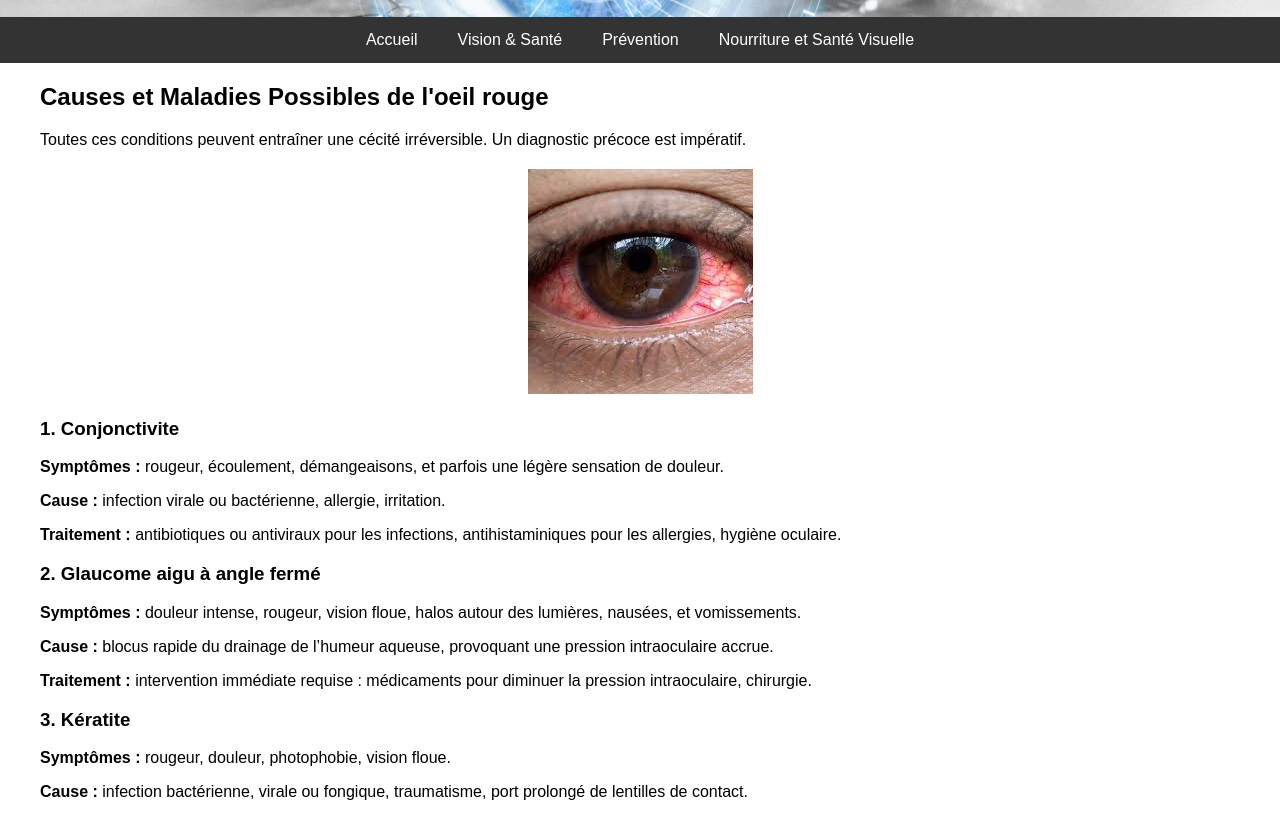
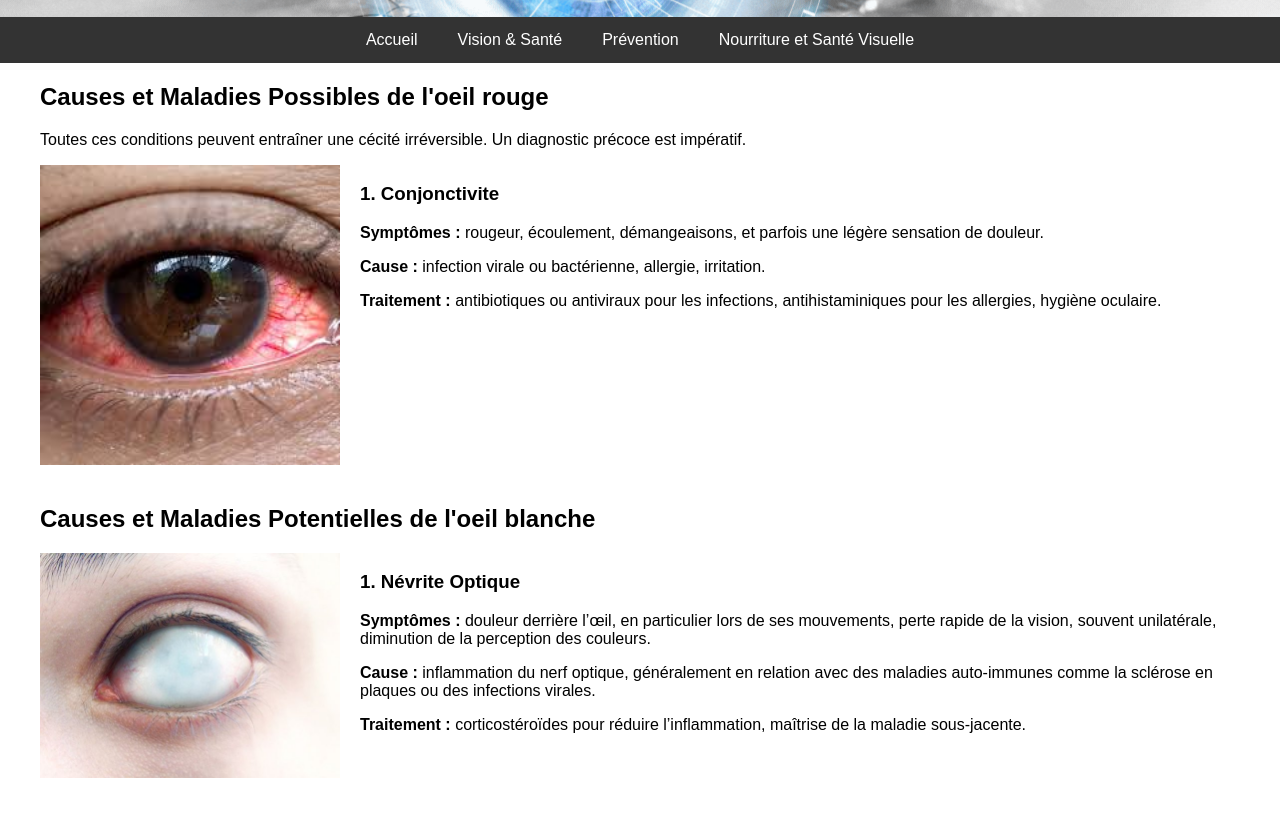
Before and after one commit to MaxelXA/KhawlaBenMansour, a website: page Conseils.html in a window 1280 px wide. Shown: the part 137-951 px from the top of the page. Drawn offline with Linux system fonts and the light colour scheme.

Commit message:
Update Conseils.html

```diff
--- a/Conseils.html
+++ b/Conseils.html
@@ -66,26 +66,17 @@
             <p>Toutes ces conditions peuvent entraîner une cécité irréversible. Un diagnostic précoce est impératif.</p>
 
             <!-- First Image: Red Eye -->
-            <div class="image-container">
+            <div class="flex-container">
                 <img src="red-eye.jpg" alt="Red Eye" class="fade-in">
-            </div>
-
+                <div class="text">
                     <h3>1. Conjonctivite</h3>
                     <p><strong>Symptômes :</strong> rougeur, écoulement, démangeaisons, et parfois une légère sensation de douleur.</p>
                     <p><strong>Cause :</strong> infection virale ou bactérienne, allergie, irritation.</p>
                     <p><strong>Traitement :</strong> antibiotiques ou antiviraux pour les infections, antihistaminiques pour les allergies, hygiène oculaire.</p>
+                </div>
+            </div>
 
-            <h3>2. Glaucome aigu à angle fermé</h3>
-            <p><strong>Symptômes :</strong> douleur intense, rougeur, vision floue, halos autour des lumières, nausées, et vomissements.</p>
-            <p><strong>Cause :</strong> blocus rapide du drainage de l’humeur aqueuse, provoquant une pression intraoculaire accrue.</p>
-            <p><strong>Traitement :</strong> intervention immédiate requise : médicaments pour diminuer la pression intraoculaire, chirurgie.</p>
-
-            <h3>3. Kératite</h3>
-            <p><strong>Symptômes :</strong> rougeur, douleur, photophobie, vision floue.</p>
-            <p><strong>Cause :</strong> infection bactérienne, virale ou fongique, traumatisme, port prolongé de lentilles de contact.</p>
-            <p><strong>Traitement :</strong> antibiotiques ou antifongiques, médicaments antiviraux systémiques (herpès), traitement d’amibes (Acanthamoeba), soin urgent en cas d’infection fulminante pour éviter les cicatrices cornéennes.</p>
-
-            <!-- More paragraphs here... -->
+            <!-- More text and flex-container divs for additional content -->
 
         </section>
 
@@ -94,21 +85,17 @@
             <h2>Causes et Maladies Potentielles de l'oeil blanche</h2>
 
             <!-- Second Image: White Eye -->
-            <div class="image-container">
+            <div class="flex-container">
                 <img src="white-eye.jpg" alt="White Eye" class="fade-in">
-            </div>
-
+                <div class="text">
                     <h3>1. Névrite Optique</h3>
                     <p><strong>Symptômes :</strong> douleur derrière l’œil, en particulier lors de ses mouvements, perte rapide de la vision, souvent unilatérale, diminution de la perception des couleurs.</p>
                     <p><strong>Cause :</strong> inflammation du nerf optique, généralement en relation avec des maladies auto-immunes comme la sclérose en plaques ou des infections virales.</p>
                     <p><strong>Traitement :</strong> corticostéroïdes pour réduire l’inflammation, maîtrise de la maladie sous-jacente.</p>
+                </div>
+            </div>
 
-            <h3>2. Cataracte</h3>
-            <p><strong>Symptômes :</strong> vision floue, vision nocturne déficiente, halos autour des lumières, généralement sans douleur.</p>
-            <p><strong>Cause :</strong> opacification du cristallin par l’âge, les traumatismes ou certaines maladies.</p>
-            <p><strong>Traitement :</strong> chirurgie pour remplacer le cristallin opacifié par une lentille artificielle.</p>
-
-            <!-- More paragraphs here... -->
+            <!-- More text and flex-container divs for additional content -->
 
         </section>
     </div>
```
Lines whose indentation alone changed are shown as unchanged.
